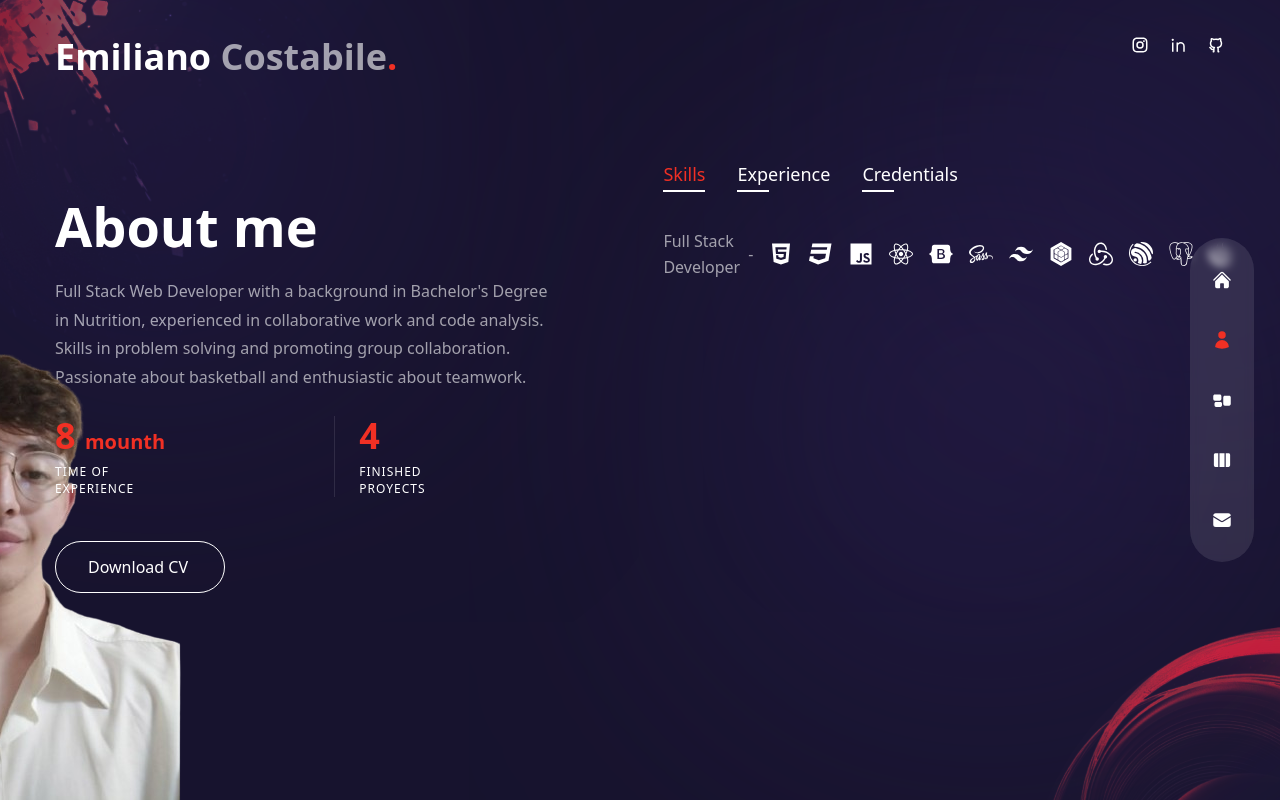
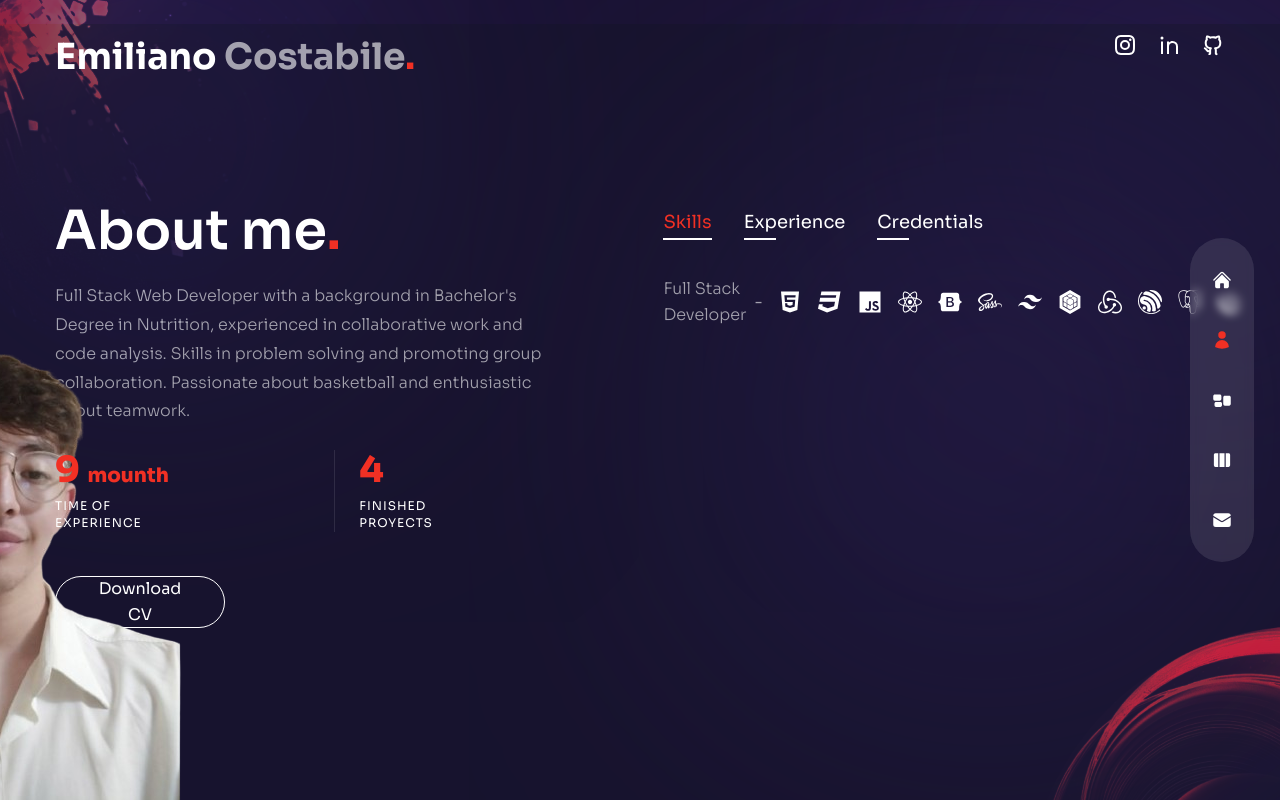
Before and after one commit to Emiliano006/Portfolio-CV, a Next.js app: page /about in a window 1280 px wide. Built offline with nearby package versions, Linux system fonts and the light colour scheme.

Commit message:
responsive

```diff
--- a/components/Header.js
+++ b/components/Header.js
@@ -5,12 +5,12 @@ import Link from "next/link";
 import Socials from "../components/Socials";
 
 const Header = () => {
-  return <header className="absolute z-30 w-full flex items-center px-16 xl:px-0 xl:h-[90px]">
+  return <header className="absolute z-30 w-full flex items-center px-16 xl:px-0 xl:h-[90px] ">
     <div className="container mx-auto">
-      <div className="flex flex-col lg:flex-row justify-between items-center gap-y-6 py-8">
+      <div className="flex  lg:flex-row justify-between items-center gap-y-6 py-8">
         <Link href={'/'}>
              <h1
-              className=" text-4xl font-bold mt-6 text-white/60"
+              className="sm:text-1xl md:text-2xl lg:text-4xl font-bold mt-2 lg:mt-6 text-white/60"
              ><span className="text-white">Emiliano</span> Costabile<span className="text-accent">.</span></h1>
         </Link>
         <Socials />
--- a/components/Layout.js
+++ b/components/Layout.js
@@ -14,7 +14,7 @@ import TopLeftImg from "../components/TopLeftImg";
 
 const Layout = ({ children }) => {
   return (
-  <div className={'page bg-site text-white bg-cover bg-no-repeat ${sora.variable} font-sora relative'}>
+  <div className={`page bg-site text-white bg-cover bg-no-repeat ${sora.variable} font-sora relative`}>
     <TopLeftImg/>
     <Nav/>
     <Header />
--- a/components/ServiceSlider.js
+++ b/components/ServiceSlider.js
@@ -70,7 +70,7 @@ const ServiceSlider = () => {
     clickable: true
   }}
   modules={[FreeMode, Pagination]}
-  className="h-[240px] sm:h-[380px]"
+  className="h-[250px] sm:h-[390px]"
   >
   {serviceData.map((item, index) => {
     return (
@@ -80,9 +80,9 @@ const ServiceSlider = () => {
         <div className="text-4xl text-accent mb-4">{item.icon}</div>
         <div className="mb-8">
           <div className="mb-2 text-lg">{item.title}</div>
-          <p className="max-w-[350px] leading-normal">{item.description}</p>
+          <p className="max-w-[350px] leading-normal mb-2">{item.description}</p>
         </div>
-        <div className="text-3xl">
+        <div className="text-2xl">
           <RxArrowTopRight className="group-hover:rotate-45 group-hover:text-accent transition-all duration-300" />
         </div>
         </div>
--- a/components/Socials.js
+++ b/components/Socials.js
@@ -4,7 +4,7 @@ import {RiLinkedinLine, RiInstagramLine, RiDribbbleLine, RiBehanceLine, RiGithub
 
 const Socials = () => {
   return (
-  <div className="flex items-center gap-x-5 text-lg">
+  <div className="flex items-center gap-x-5 sm:text-sm md:text-2xl lg:text-2xl">
     <Link href={'https://www.instagram.com/emiliano.costabile/'}
       target="_blank"
       rel="noopener"
--- a/pages/_app.js
+++ b/pages/_app.js
@@ -13,7 +13,7 @@ import { AnimatePresence, motion } from "framer-motion";
 function MyApp({ Component, pageProps }) {
   const router = useRouter();
   return (
-  <Layout>
+  <Layout className="mb-10">
   <AnimatePresence mode="wait">
   <motion.div key={router.route} className="h-full">
   <Transition />
--- a/pages/about/index.js
+++ b/pages/about/index.js
@@ -99,7 +99,7 @@ const About = () => {
   const [index, setIndex] = useState(0);
   console.log(index);
   return (
-  <div className="h-full bg-primary/30 py-32 text-center xl:text-left mb-4">
+  <div className="h-full bg-primary/30 py-32 text-center xl:text-left mb-4 mt-6">
   <Circles />
   <motion.div
     variants={fadeIn('right', 0.2)}
@@ -117,8 +117,8 @@ const About = () => {
     initial='hidden'
     animate='show'
     exit='hidden'
-    className="h2 mt-2">
-      About me
+    className="h2 ">
+      About me<span className="text-accent">.</span>
     </motion.h2>
     <motion.p
     variants={fadeIn('right', 0.4)}
@@ -145,7 +145,7 @@ const About = () => {
     <div className="flex flex-1 xl:gap-x-6 mb-3">
     <div className="relative flex-1 after:w-[1px] after:h-full after:bg-white/10 after:absolute after:top-0 after:right-0">
       <div className="text-2xl xl:text-4xl font-extrabold text-accent mb-2">
-        <CountUp start={0} end={8} duration={5} /> <span className="text-xl">mounth</span>
+        <CountUp start={0} end={9} duration={5} /> <span className="text-xl">mounth</span>
       </div>
       <div className="text-xs uppercase tracking-[1px] leading-[1.4] max-w-[100px]">Time of experience</div>
     </div>
@@ -179,7 +179,7 @@ const About = () => {
               href="/CV Emiliano Costabile English.pdf"
               target="_blank"
               rel="noopener"
-              className="btn rounded-full border border-white max-w-[170px] px-8 transition-all duration-300 flex items-center justify-center overflow-hidden hover:border-accent group text-center md:text-left md:justify-start mx-auto md:mx-0 mb-6"
+              className="btn rounded-full border border-white max-w-[170px] px-8 transition-all duration-300 flex items-center justify-center overflow-hidden hover:border-accent group text-center  md:justify-start mx-auto md:mx-0 mb-6 text-1xl"
             >
               <span className="group-hover:-translate-y-[120%] group-hover:opacity-0 transition-all duration-500">
                 Download CV
@@ -193,7 +193,7 @@ const About = () => {
     animate='show'
     exit='hidden'
     className="flex flex-col w-full xl:max-w-[48%] h-[480px]">
-    <div className="flex gap-x-4 xl:gap-x-8 mx-auto xl:mx-0 mb-4">
+    <div className="flex gap-x-4 xl:gap-x-8 mx-auto xl:mx-0 mb-4 mt-6">
       {aboutData.map((item, itemIndex) => {
       return (
         <div
--- a/pages/contact/index.js
+++ b/pages/contact/index.js
@@ -142,7 +142,7 @@ const Contact = () => {
       <div className="container mx-auto py-32 text-center xl:text-left flex items-center justify-center h-full">
         <div className="flex flex-col w-full max-w-[700px]">
           <motion.h2
-            className="h2 text-center mb-12 mt-2"
+            className="h2 text-center mb-6 xl:mb-12"
             variants={fadeIn("up", 0.2)}
             initial="hidden"
             animate="show"
--- a/pages/index.js
+++ b/pages/index.js
@@ -10,7 +10,7 @@ import { fadeIn } from "../variants";
 
 const Home = () => {
   return (
-  <div className="bg-primary/60 h-full">
+  <div className="bg-primary/60 h-full ">
     <div className="w-full h-full bg-gradiant-to-r from-primary/10 via-black/30 to-black/10">
       <div className="text-center flex flex-col justify-center xl:pt-40 xl:text-left h-full container mx-auto">
         <motion.h1
```
